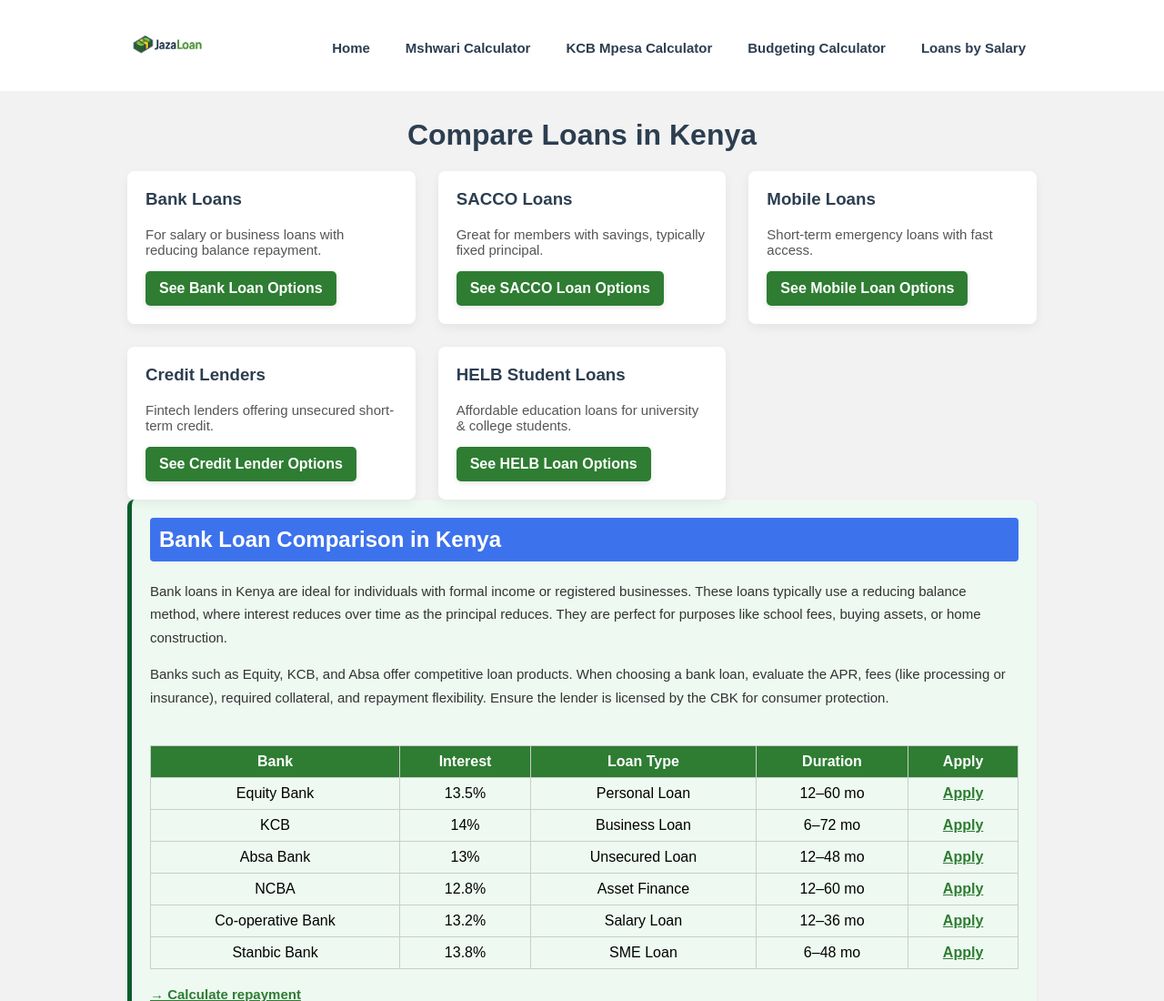
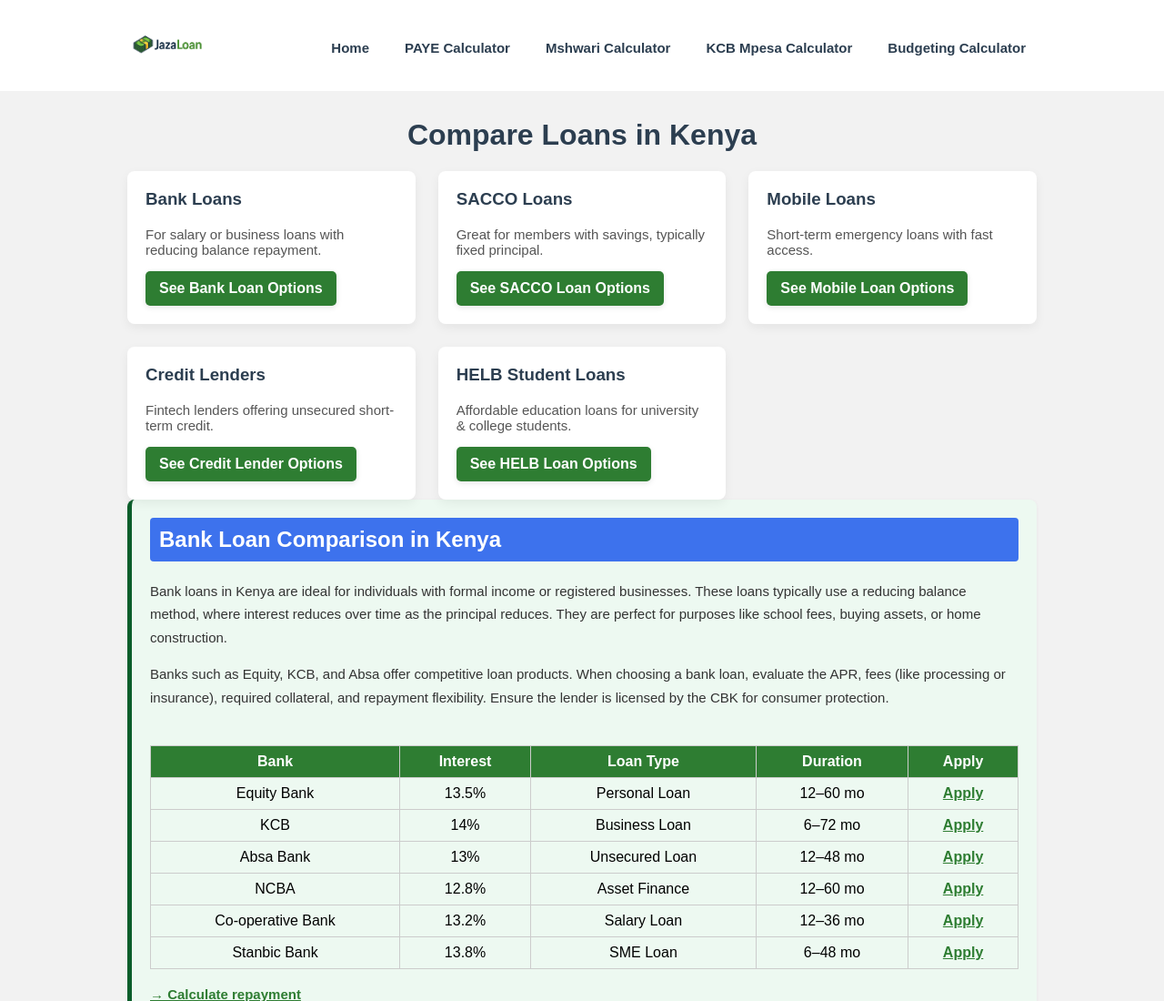
Before and after one commit to chachasgifts/jazaloan, a plain HTML site: page compare-loans.html in a window 1280 px wide. Shown: the top 1100 px of the page at 91% size. Drawn offline with Linux system fonts and the light colour scheme.

Commit message:
Update compare-loans.html

```diff
--- a/compare-loans.html
+++ b/compare-loans.html
@@ -3,30 +3,19 @@
 <head>
   <meta charset="UTF-8" />
   <meta name="viewport" content="width=device-width, initial-scale=1.0" />
-
-  <!-- Primary SEO Tags -->
   <title>Compare Loans in Kenya | JazaLoan – Bank, SACCO & Mobile Lender Rates</title>
   <meta name="description" content="Easily compare loan options from banks, SACCOs, mobile lenders, and HELB in Kenya. JazaLoan lets you find the best interest rates and apply online in minutes." />
-
-  <!-- Keywords (optional for minor SEO impact, but can help contextual relevance) -->
   <meta name="keywords" content="loans in Kenya, compare loans Kenya, SACCO loans, bank loans Kenya, mobile loans Kenya, HELB loan comparison" />
-
-  <!-- Open Graph / Facebook -->
   <meta property="og:title" content="Compare Loans in Kenya | JazaLoan" />
   <meta property="og:description" content="Find and compare bank, SACCO, mobile, and HELB loans in Kenya. Apply quickly and get the best rates today." />
   <meta property="og:type" content="website" />
   <meta property="og:url" content="https://www.jazaloancalculator.com/" />
   <meta property="og:image" content="https://www.jazaloancalculator.com/images/loan-comparison.jpg" />
-
-  <!-- Twitter Card -->
   <meta name="twitter:card" content="summary_large_image" />
   <meta name="twitter:title" content="Compare Loans in Kenya | JazaLoan" />
   <meta name="twitter:description" content="Compare bank, SACCO, mobile, and HELB loans in Kenya. Apply online and get the best rates instantly." />
   <meta name="twitter:image" content="https://www.jazaloancalculator.com/images/loan-comparison.jpg" />
-
-  <!-- Canonical URL -->
   <link rel="canonical" href="https://www.jazaloancalculator.com/" />
-
   <link rel="icon" type="image/png" href="Images/favicon.png" sizes="32x32">
 <link rel="icon" type="image/x-icon" href="Images/favicon.ico">
 <link rel="icon" type="image/png" href="Images/favicon-96x96.png" sizes="96x96">
@@ -510,19 +499,20 @@
 
  <nav class="navbar desktop-only" id="mainNav">
     <a href="index.html">Home</a>
+   <a href="#paye-section">PAYE Calculator</a>
     <a href="mshwari-calculator.html">Mshwari Calculator</a>
     <a href="kcb-mpesa-loan.html">KCB Mpesa Calculator</a>
     <a href="budgeting-calculator.html">Budgeting Calculator</a>
-    <a href="best-loans-by-salary.html">Loans by Salary</a>
 </nav>
 
 <nav class="mobile-nav" id="mobileNav">
    <a href="index.html">Home</a>
+  <a href="#paye-section">PAYE Calculator</a>
     <a href="mshwari-calculator.html">Mshwari Calculator</a>
     <a href="kcb-mpesa-loan.html">KCB Mpesa Calculator</a>
     <a href="budgeting-calculator.html">Budgeting Calculator</a>
     <a href="compare-loans.html">Compare Loans</a>
-    <a href="best-loans-by-salary.html">Loans by Salary</a>
+
 </nav>
 <div id="overlay" class="mobile-overlay"></div>
 </header>
```
